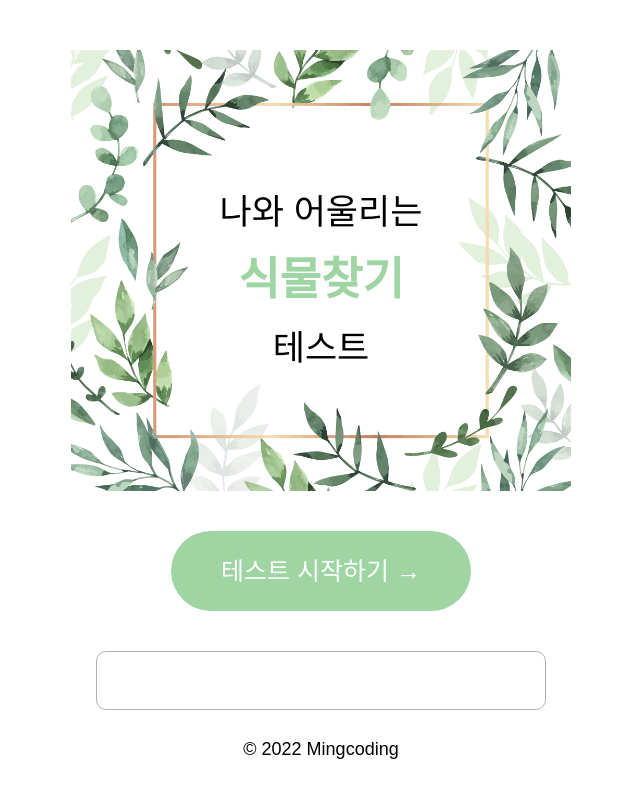
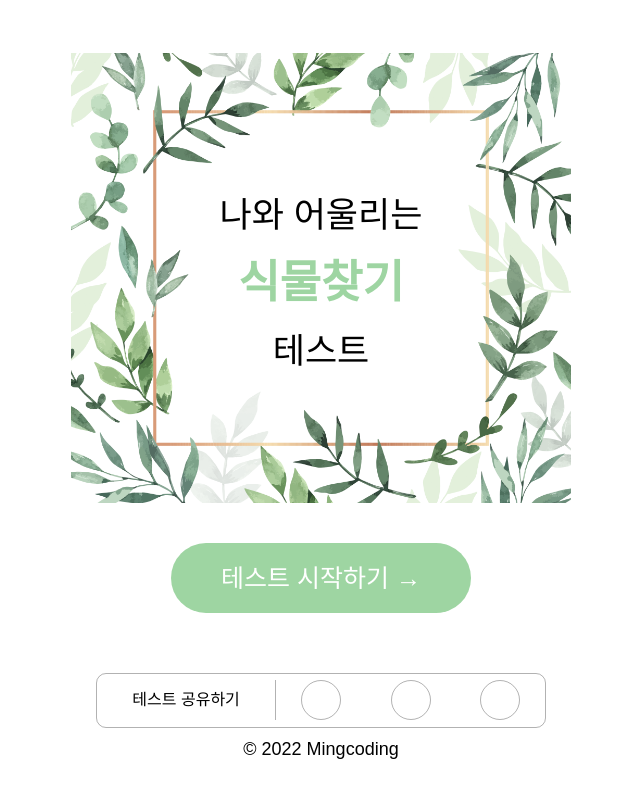
Before and after one commit to alstjr5949/plantTest, a React (Create React App) app: page / in a window 1280 px wide. Shown: the whole page, without its empty margins (319-959 px from the left). Built offline with nearby package versions, Linux system fonts and the light colour scheme.

Commit message:
share box frame

```diff
--- a/src/Routes/home.tsx
+++ b/src/Routes/home.tsx
@@ -13,9 +13,6 @@ const Wrapper = styled(motion.div)`
   align-items: center;
   justify-content: center;
   padding: 50px 20px;
-  & div {
-    margin-bottom: 40px;
-  }
 `;
 
 const Title = styled(motion.div)`
@@ -34,6 +31,7 @@ const Title = styled(motion.div)`
   padding: 0px 20px;
   font-size: 35px;
   text-align: center;
+  margin-bottom: 40px;
   & span {
     margin: 10px 0px;
     font-weight: 400;
@@ -53,11 +51,12 @@ const MainImg = styled.div`
   background-position: center center;
   background-size: cover;
   position: relative;
+  margin-bottom: 40px;
 `;
 
 const StartBtn = styled.div`
   width: 300px;
-  height: 80px;
+  height: 70px;
   border-radius: 50px;
   display: flex;
   justify-content: center;
@@ -66,15 +65,43 @@ const StartBtn = styled.div`
   color: white;
   font-size: 25px;
   font-weight: 500;
+  margin-bottom: 60px;
   cursor: pointer;
 `;
 
 const ShareBtnContainer = styled.div`
   width: 450px;
-  height: 60px;
+  height: 55px;
+  display: flex;
+  align-items: center;
   background-color: transparent;
   border: 1px solid rgba(0, 0, 0, 0.3);
   border-radius: 10px;
+  margin-bottom: 20px;
+`;
+
+const ShareText = styled.div`
+  display: flex;
+  width: 40%;
+  justify-content: center;
+  align-items: center;
+  height: 40px;
+  font-weight: 500;
+  border-right: 1px solid rgba(0, 0, 0, 0.3);
+`;
+
+const ShareIconContainer = styled.div`
+  width: 60%;
+  display: flex;
+  justify-content: space-around;
+  align-items: center;
+`;
+
+const ShareIcon = styled.div`
+  width: 40px;
+  height: 40px;
+  border: 1px solid rgba(0, 0, 0, 0.3);
+  border-radius: 50%;
 `;
 
 const wrapperVariants = {
@@ -124,7 +151,14 @@ function Home() {
         <Link to="/test">
           <StartBtn>테스트 시작하기 &rarr;</StartBtn>
         </Link>
-        <ShareBtnContainer></ShareBtnContainer>
+        <ShareBtnContainer>
+          <ShareText>테스트 공유하기</ShareText>
+          <ShareIconContainer>
+            <ShareIcon></ShareIcon>
+            <ShareIcon></ShareIcon>
+            <ShareIcon></ShareIcon>
+          </ShareIconContainer>
+        </ShareBtnContainer>
       </Wrapper>
     </AnimatePresence>
   );
```
